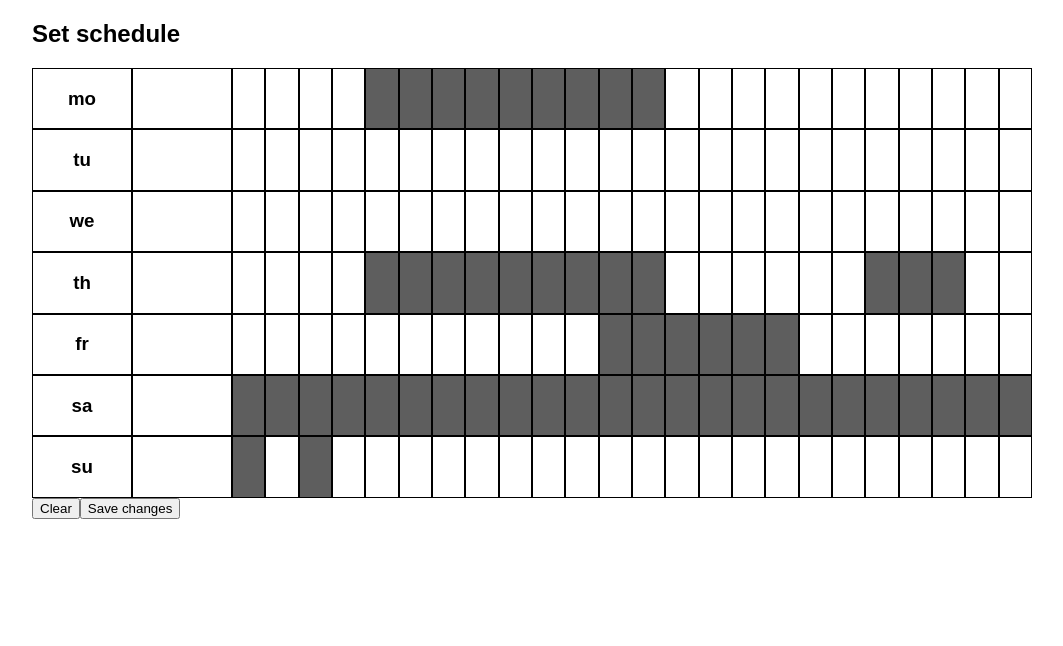
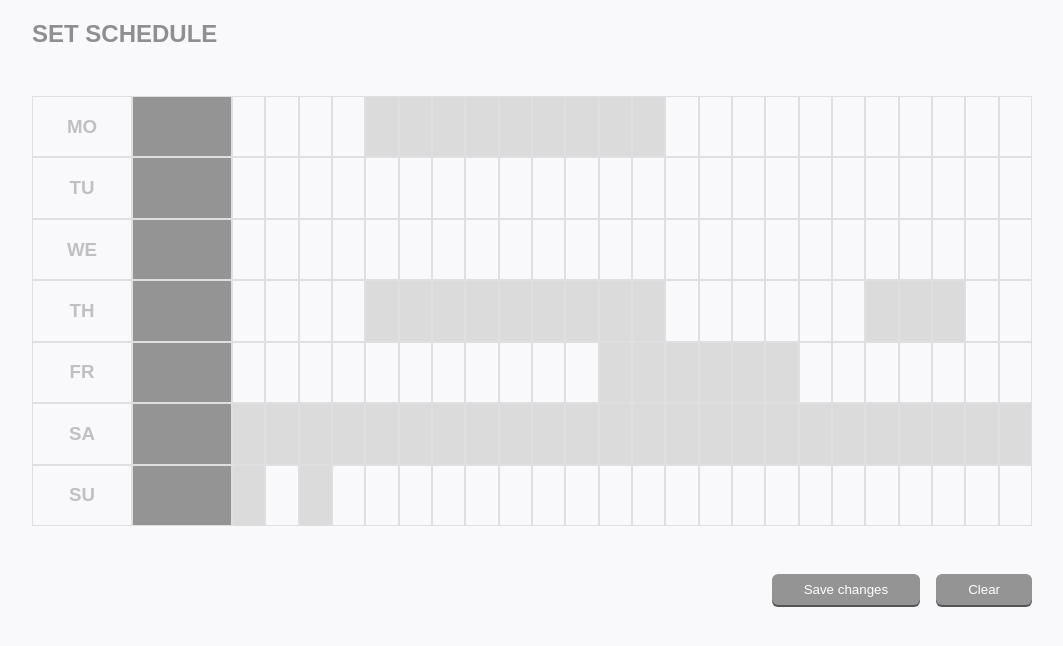
Before and after one commit to fro3clr/week_intervals, a React (Create React App) app: page / in a window 1280 px wide. Shown: the top 646 px of the page, without its empty margins (108-1171 px from the left). Built offline with nearby package versions, Linux system fonts and the light colour scheme.

Commit message:
style changes

```diff
--- a/src/App.css
+++ b/src/App.css
@@ -1,3 +1,9 @@
+h2 {
+  color: #8f8f91;
+  text-transform: uppercase;
+  margin-bottom: 3rem;
+}
+
 .dayRow {
   display: flex;
   flex-wrap: wrap;
@@ -6,24 +12,38 @@
 .rowCell {
   box-sizing: border-box;
   flex-grow: 1;
-  width: 100%;
+  width: 10%;
   overflow: hidden;
   list-style: none;
-  border: solid 1px white;
+  border: solid 0.5px #dfdfe1;
   text-align: center;
   user-select: none;
+  color: #c0c0c2;
 }
 
-.rowCell {
-  width: 10%;
-  border-color: #000;
+.rowCell.day {
+  text-transform: uppercase;
+}
+
+.rowCell.allday {
+  background-color: #949494;
 }
 
 .hour {
   width: 3.33%;
-  border-color: #000;
 }
 
 .hour.taken {
-  background-color: #5e5e5e
+  background-color: #dbdbdb;
 }
+
+button {
+  background-color: #949494;
+  color: #fff;
+  border: 0;
+  float: right;
+  border-radius: 6px;
+  padding: 0.5rem 2rem;
+  margin: 3rem 0 0 1rem;
+  box-shadow: 0 2px 0 #535353;
+}
--- a/src/components/DayRow.js
+++ b/src/components/DayRow.js
@@ -11,11 +11,11 @@ class DayRow extends Component {
     return (
       <div>
         <div className="dayRow">
-          <div className="rowCell">
+          <div className="rowCell day">
             <h3>{day}</h3>
           </div>
           <div
-            className="rowCell"
+            className="rowCell allday"
             onClick={this.handleClick(day, clearReservation)}
           />
           {[...Array(24)].map((x, i) => (
--- a/src/index.css
+++ b/src/index.css
@@ -1,7 +1,8 @@
 body {
-  margin: 0;
+  margin: 6rem 0 0 0;
   padding: 0;
   font-family: sans-serif;
   max-width: 1000px;
   margin: auto;
+  background-color: #f9f9fb;
 }
```
